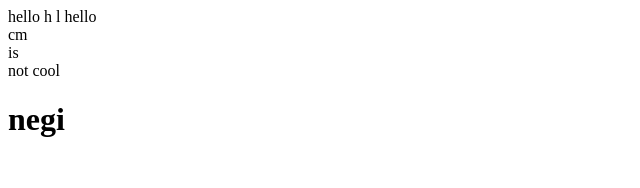
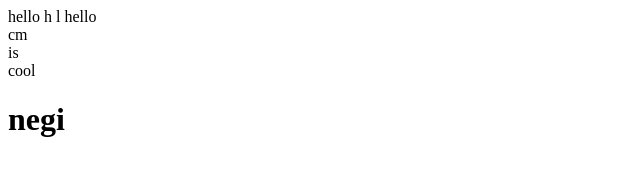
Before and after one commit to CHANDRAMOHANnegi/react, a React (Create React App) app: page / in a window 1280 px wide. Shown: the top 188 px of the page, without its empty margins (0-640 px from the left). Built offline with nearby package versions, Linux system fonts and the light colour scheme.

Commit message:
implement useSpecialState using  proxy

```diff
--- a/package.json
+++ b/package.json
@@ -15,7 +15,7 @@
   },
   "devDependencies": {
     "@babel/runtime": "7.13.8",
-    "typescript": "^4.9.5"
+    "typescript": "4.0.5"
   },
   "scripts": {
     "start": "react-scripts start",
--- a/src/App.tsx
+++ b/src/App.tsx
@@ -2,12 +2,12 @@ import React from "react";
 import { Parent } from "./components/pure-components/pure-components";
 import { Proxy } from "./concepts/proxy";
 export default function CandyDispenser() {
-  const initialCandies = ["snickers", "skittles", "twix", "milky way"];
+  // const initialCandies = ["snickers", "skittles", "twix", "milky way"];
 
-  console.log(initialCandies);
+  // console.log(initialCandies);
 
   return (
-    <div>
+    <div style={{alignItems:"center",alignSelf:"center"}}>
       <Proxy />
       {/* <h1>Candy Dispenser</h1> */}
       {/* <Parent /> */}
--- a/src/concepts/proxy/index.tsx
+++ b/src/concepts/proxy/index.tsx
@@ -11,8 +11,10 @@ const internalState: State = {
 export const Proxy = (props: any) => {
   const [state, setState] = useSpecialState(internalState);
 
+  console.log("rendering")
+
   useEffect(() => {
-    setState({ isCool: false });
+    setState({ isCool: true });
   }, []);
 
   return (
--- a/src/concepts/proxy/useSpecialState.tsx
+++ b/src/concepts/proxy/useSpecialState.tsx
@@ -24,5 +24,5 @@ export function useSpecialState(state: State) {
         reRender((i) => i + 1);
       }
     },
-  ];
+  ] as const;
 }
--- a/tsconfig.json
+++ b/tsconfig.json
@@ -18,7 +18,7 @@
     "resolveJsonModule": true,
     "isolatedModules": true,
     "noEmit": true,
-    "jsx": "react-jsx"
+    "jsx": "react"
   },
   "include": [
     "src"
```
Also changed, not shown: 1 other file (tests, documents, lock files or other folders).
